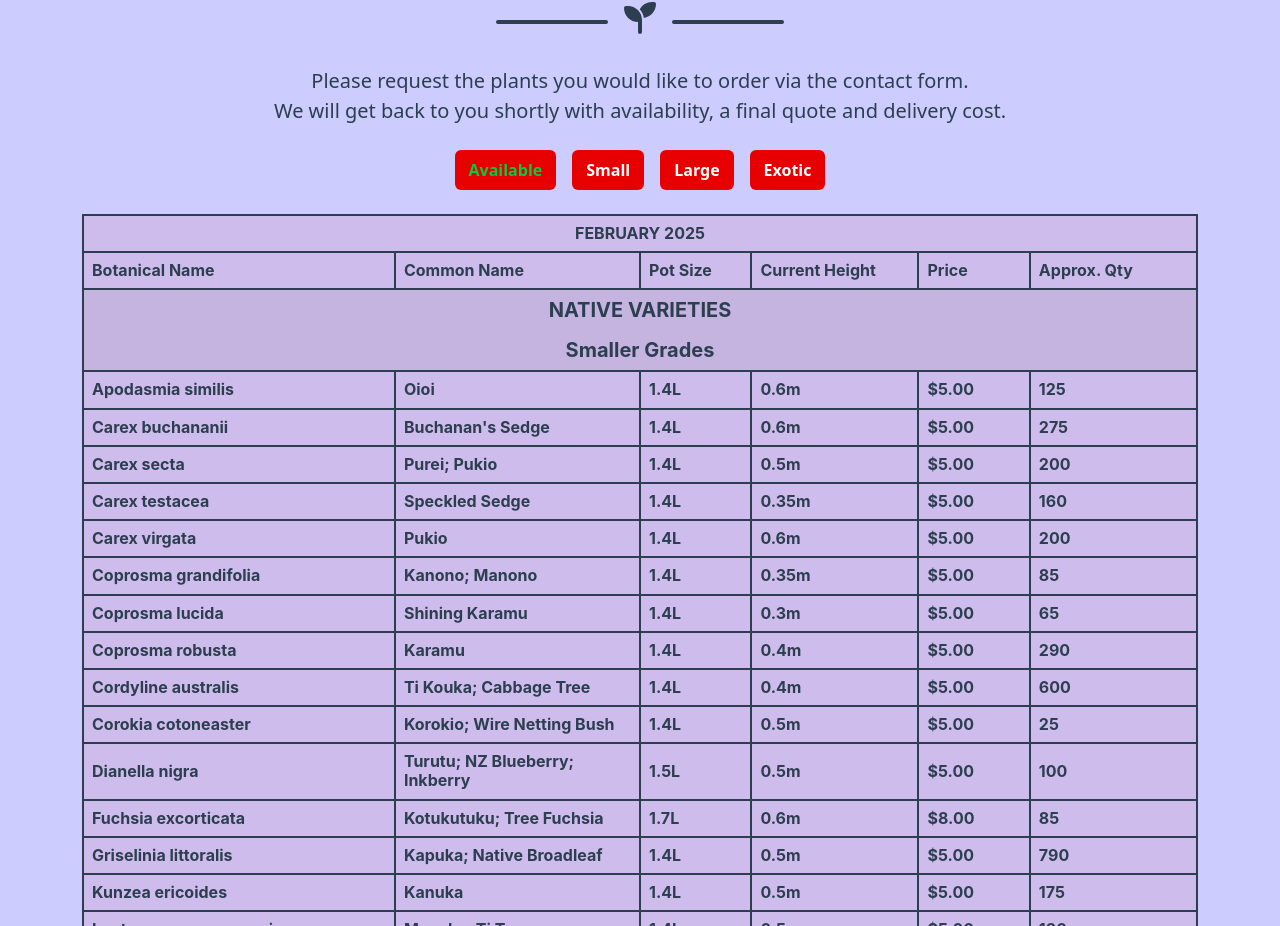
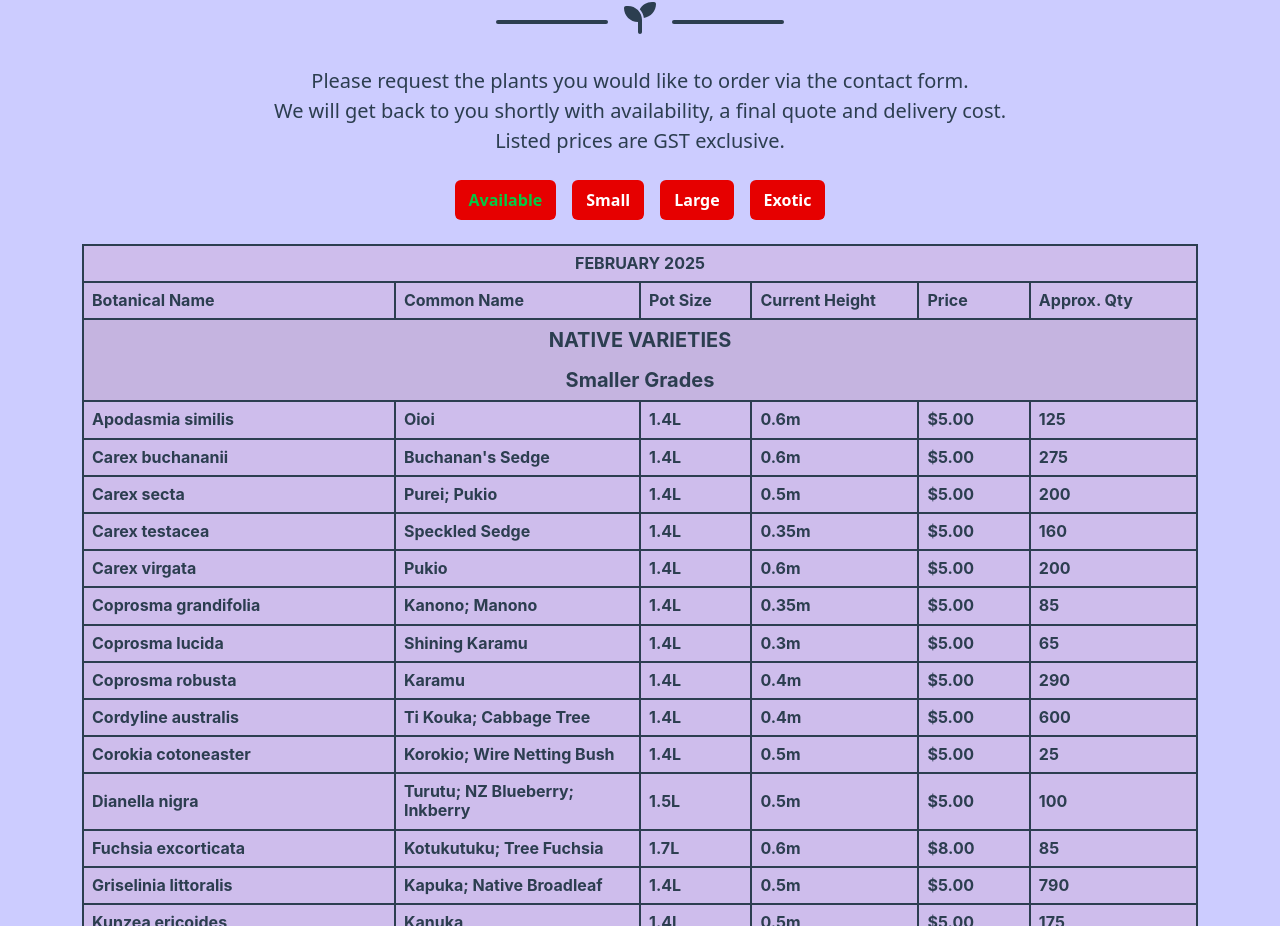
Before and after one commit to bojodesign/mistyacres, a React (Vite) app: page / in a window 1280 px wide. Shown: the part 1054-1980 px from the top of the page. Built offline with nearby package versions, Linux system fonts and the light colour scheme.

Commit message:
Add new GST message to catalogue

```diff
--- a/src/components/Store.jsx
+++ b/src/components/Store.jsx
@@ -29,6 +29,7 @@ function Store() {
 						<Col className="text-center">
 							<div className="lead">Please request the plants you would like to order via the contact form.</div>
 							<div className="lead">We will get back to you shortly with availability, a final quote and delivery cost.</div>
+							<div className="lead">Listed prices are GST exclusive.</div>
 						</Col>
 					</Row>
 					<div className="d-flex justify-content-center">
```
